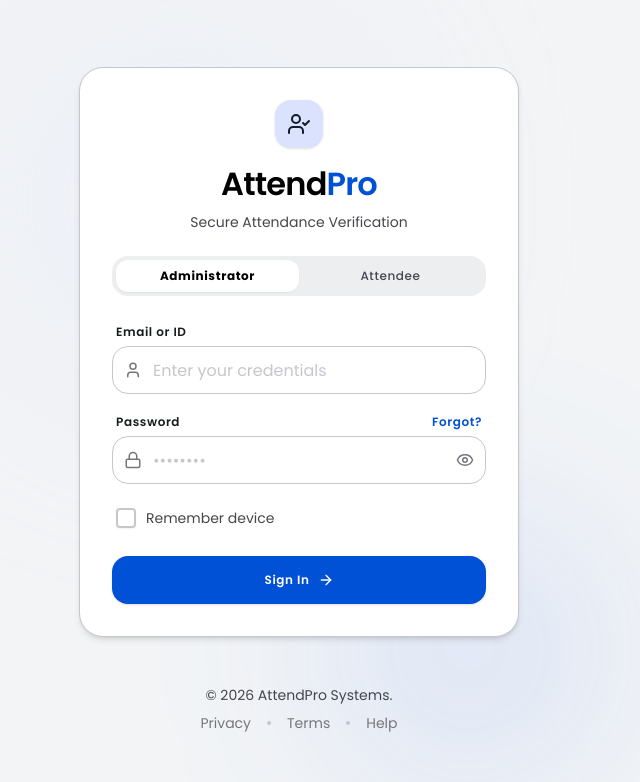
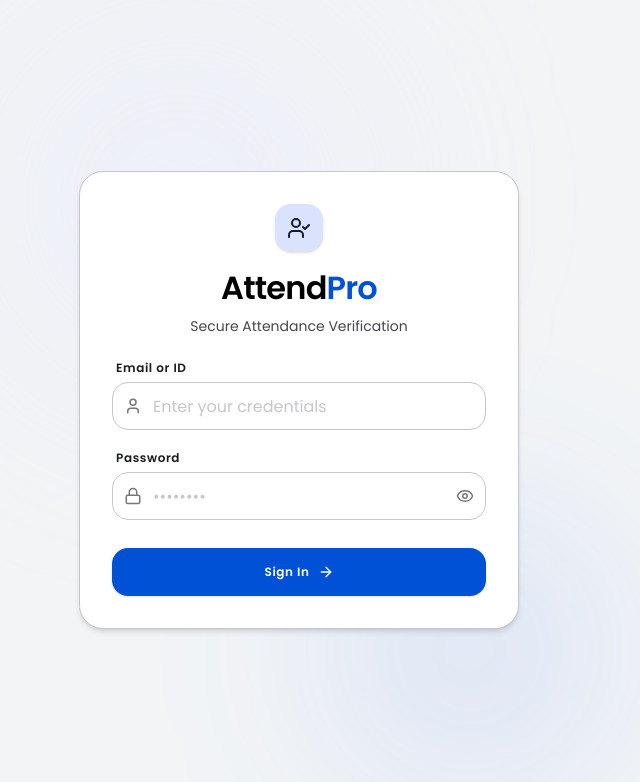
Before and after one commit to Sq-root/QR-Code-Based-Attendance-Management-System, a React (Vite) app: page /login in a window 1280 px wide. Shown: the top 782 px of the page, without its empty margins (341-981 px from the left). Built offline with nearby package versions, Linux system fonts and the light colour scheme.

Commit message:
Remove unused placeholder elements from Login page

```diff
--- a/src/pages/Login.tsx
+++ b/src/pages/Login.tsx
@@ -20,7 +20,6 @@ type LoginFormData = z.infer<typeof loginSchema>;
 export const Login: React.FC = () => {
   const navigate = useNavigate();
   const [showPassword, setShowPassword] = useState(false);
-  const [role, setRole] = useState<'admin' | 'attendee'>('admin');
   const [apiError, setApiError] = useState<string | null>(null);
 
   // TanStack Query Login Mutation
@@ -42,12 +41,12 @@ export const Login: React.FC = () => {
   const onSubmit = (data: LoginFormData) => {
     setApiError(null);
 
-    // Call TanStack mutation (using the selected role)
+    // Call TanStack mutation
     loginMutation.mutate(
       {
         identifier: data.identifier,
         password: data.password,
-        role: role,
+        role: 'admin',
       },
       {
         onSuccess: (response) => {
@@ -106,32 +105,6 @@ export const Login: React.FC = () => {
             <p className="text-body-sm text-on-surface-variant">Secure Attendance Verification</p>
           </div>
 
-          {/* Segmented Control Toggle (matches Stitch design exactly) */}
-          <div className="flex bg-surface-container p-1 rounded-lg w-full mb-1">
-            <button
-              type="button"
-              onClick={() => setRole('admin')}
-              className={`flex-1 py-2 font-sans text-label-md text-center rounded-md transition-all duration-200 cursor-pointer focus:outline-none ${
-                role === 'admin'
-                  ? 'bg-surface-container-lowest text-primary shadow-xs font-bold'
-                  : 'text-on-surface-variant hover:text-primary font-medium'
-              }`}
-            >
-              Administrator
-            </button>
-            <button
-              type="button"
-              onClick={() => setRole('attendee')}
-              className={`flex-1 py-2 font-sans text-label-md text-center rounded-md transition-all duration-200 cursor-pointer focus:outline-none ${
-                role === 'attendee'
-                  ? 'bg-surface-container-lowest text-primary shadow-xs font-bold'
-                  : 'text-on-surface-variant hover:text-primary font-medium'
-              }`}
-            >
-              Attendee
-            </button>
-          </div>
-
           {/* Error Message Alert */}
           {apiError && (
             <div className="p-3 bg-error-container/20 border border-error/30 text-error rounded-lg text-xs leading-relaxed">
@@ -173,16 +146,6 @@ export const Login: React.FC = () => {
                 <label className="text-label-md font-semibold text-on-surface" htmlFor="password">
                   Password
                 </label>
-                <a
-                  className="text-label-md font-semibold text-secondary hover:text-on-secondary-fixed-variant transition-colors"
-                  href="#forgot-password"
-                  onClick={(e) => {
-                    e.preventDefault();
-                    toast.info('Password recovery is currently disabled.');
-                  }}
-                >
-                  Forgot?
-                </a>
               </div>
               <div className="relative">
                 <span className="absolute left-3 top-1/2 -translate-y-1/2 text-outline pointer-events-none flex items-center">
@@ -212,36 +175,6 @@ export const Login: React.FC = () => {
               )}
             </div>
 
-            {/* Remember Me */}
-            <div className="flex items-center justify-between mt-1 pl-1">
-              <label className="flex items-center gap-2.5 cursor-pointer group">
-                <div className="relative flex items-center justify-center">
-                  <input
-                    type="checkbox"
-                    id="remember"
-                    className="peer sr-only"
-                  />
-                  <div className="w-5 h-5 rounded-[4px] border-2 border-outline-variant bg-surface-container-lowest peer-checked:bg-secondary peer-checked:border-secondary peer-checked:[&_svg]:scale-100 peer-focus-visible:ring-2 peer-focus-visible:ring-secondary/50 flex items-center justify-center transition-all duration-150 shadow-xs group-hover:border-secondary/70">
-                    <svg
-                      className="w-3.5 h-3.5 text-on-secondary stroke-[3.5] scale-0 transition-transform duration-150"
-                      fill="none"
-                      viewBox="0 0 24 24"
-                      stroke="currentColor"
-                    >
-                      <path
-                        strokeLinecap="round"
-                        strokeLinejoin="round"
-                        d="M5 13l4 4L19 7"
-                      />
-                    </svg>
-                  </div>
-                </div>
-                <span className="text-body-sm text-on-surface-variant group-hover:text-on-surface transition-colors select-none">
-                  Remember device
-                </span>
-              </label>
-            </div>
-
             {/* Submit Action */}
             <button
               className="w-full h-12 bg-secondary text-on-secondary font-sans text-label-md font-semibold rounded-lg flex items-center justify-center gap-2 hover:bg-on-secondary-fixed-variant active:opacity-90 transition-all duration-150 shadow-sm mt-2 cursor-pointer disabled:opacity-50"
@@ -264,43 +197,6 @@ export const Login: React.FC = () => {
           </form>
         </div>
 
-        {/* Mobile-Only Support Link (matches Stitch exactly) */}
-        <div className="text-center mt-2 block sm:hidden select-none">
-          <p className="text-body-sm text-on-surface-variant font-sans">
-            Having trouble?{' '}
-            <a
-              className="text-secondary font-semibold hover:underline focus:outline-none"
-              href="#support"
-              onClick={(e) => {
-                e.preventDefault();
-                toast.info('Support contact form is under development.');
-              }}
-            >
-              Contact Support
-            </a>
-          </p>
-        </div>
-
-        {/* Desktop-Only Footer for Login (matches Stitch exactly) */}
-        <div className="mt-8 text-center hidden sm:flex flex-col items-center gap-2 select-none">
-          <p className="text-body-sm text-on-surface-variant font-sans">
-            &copy; {new Date().getFullYear()} AttendPro Systems.
-          </p>
-          <div className="flex items-center justify-center gap-4 text-body-sm">
-            <a className="text-outline hover:text-on-surface transition-colors" href="#privacy" onClick={(e) => e.preventDefault()}>
-              Privacy
-            </a>
-            <span className="w-1 h-1 rounded-full bg-outline-variant"></span>
-            <a className="text-outline hover:text-on-surface transition-colors" href="#terms" onClick={(e) => e.preventDefault()}>
-              Terms
-            </a>
-            <span className="w-1 h-1 rounded-full bg-outline-variant"></span>
-            <a className="text-outline hover:text-on-surface transition-colors" href="#help" onClick={(e) => e.preventDefault()}>
-              Help
-            </a>
-          </div>
-        </div>
-
       </main>
     </div>
   );
```
